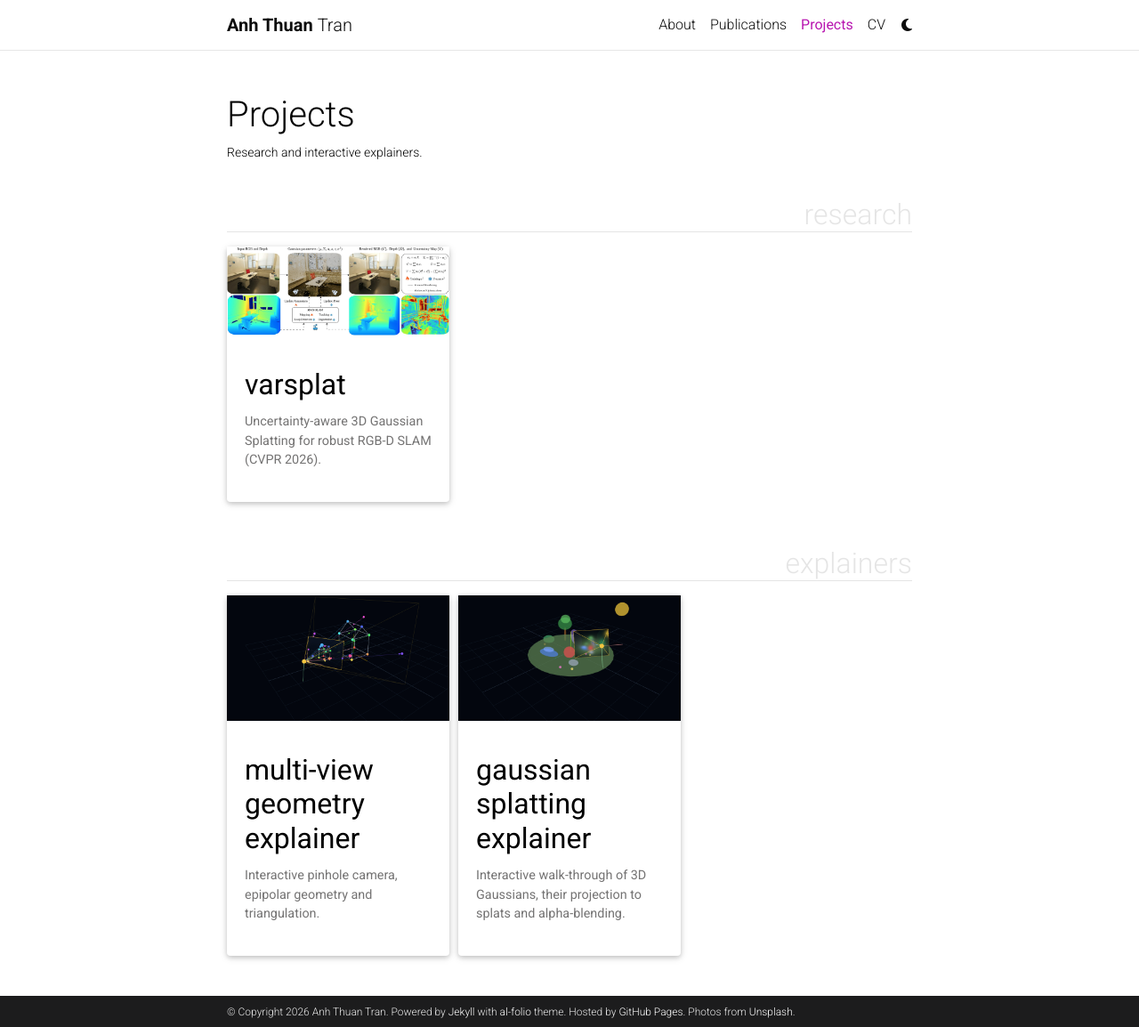
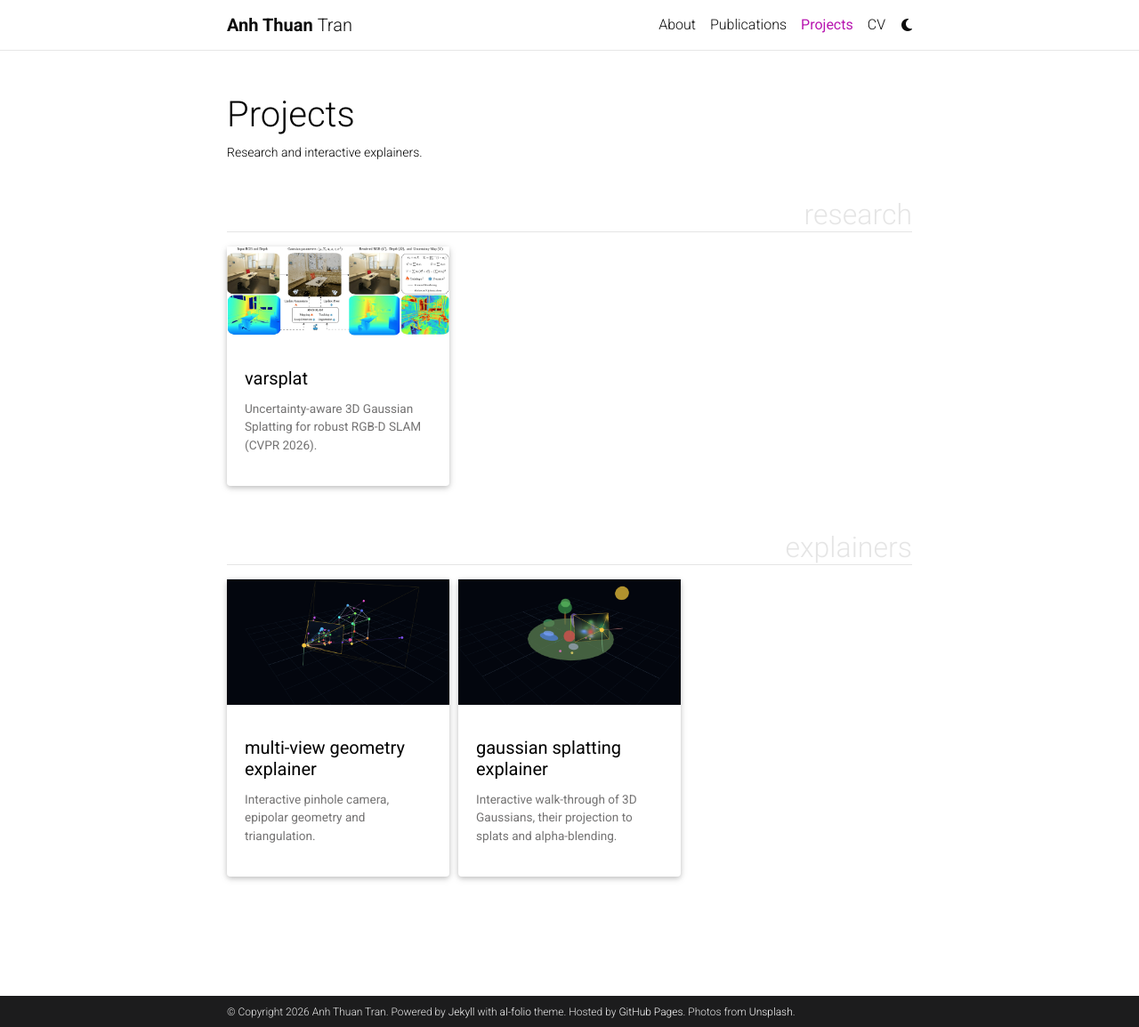
Before and after one commit to anhthuan1999/anhthuan1999.github.io, a Jekyll site: the page built from _pages/projects.md, in a window 1280 px wide and 1154 px high. Shown: the whole window at 89% size. Built offline with Jekyll 4.4.1, drawn with Linux system fonts in a browser that asks for light colours; full-size pictures stand in for the smaller copies a plugin makes; comment, search, counter and statistics services are not loaded; a style sheet for code colours, icons or effects is not loaded.

Commit message:
Make project card titles smaller
Co-Authored-By: Claude Opus 5.5 <noreply@anthropic.com>

```diff
--- a/_sass/_base.scss
+++ b/_sass/_base.scss
@@ -517,6 +517,14 @@ footer.sticky-bottom {
     img {
       width: 100%;
     }
+
+    .card-title {
+      font-size: 1.25rem;
+    }
+
+    .card-text {
+      font-size: 0.85rem;
+    }
   }
 
   .card-item {
```
